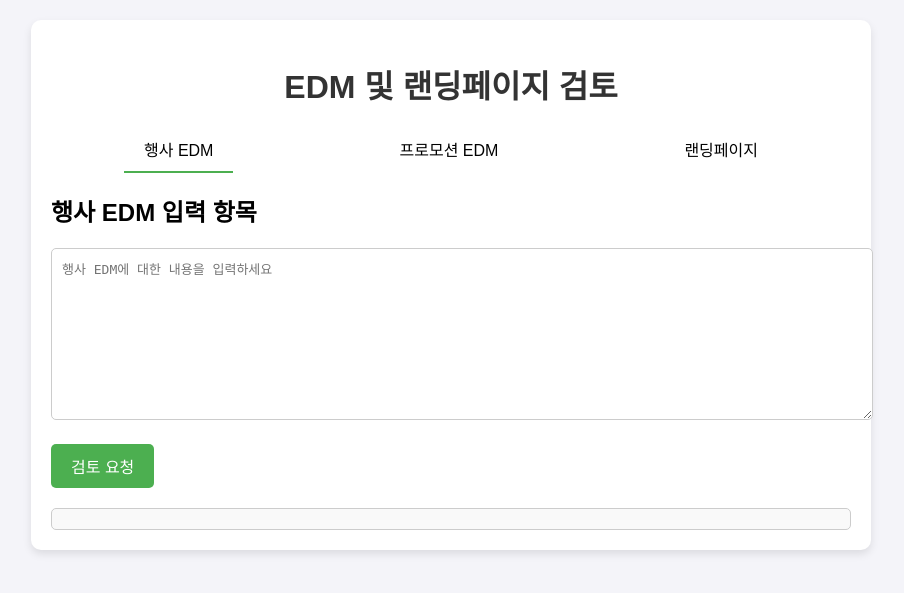
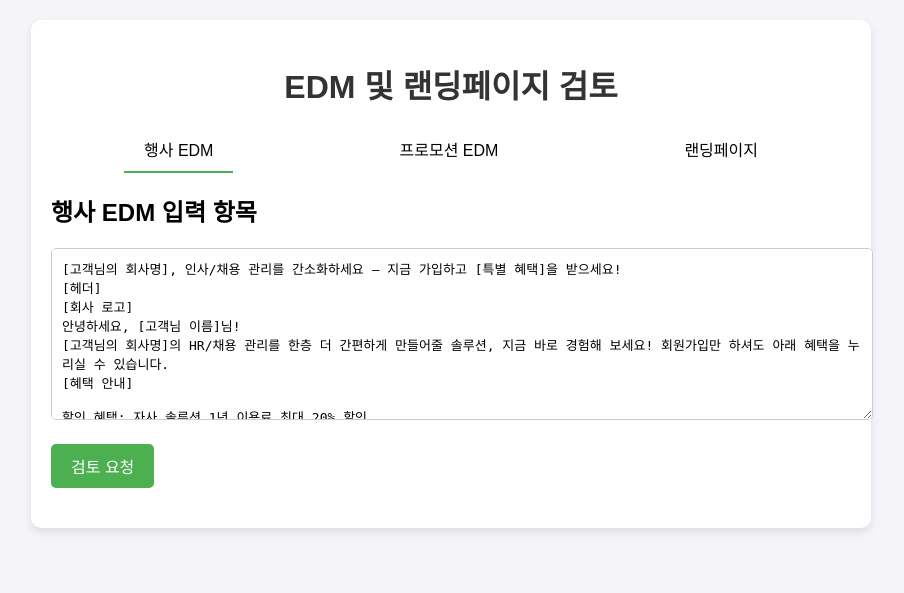
Before and after one commit to christopherhcho/sysp2, a Flask app: page / in a window 1280 px wide. Shown: the top 593 px of the page, without its empty margins (189-1093 px from the left). Run offline with Flask 3, Linux system fonts and the light colour scheme.

Commit message:
최종본

```diff
--- a/app.py
+++ b/app.py
@@ -67,7 +67,8 @@ def generate_prompt(tab, input_text):
                 16:40 – 17:00: 설문 및 경품 추첨 (EVENT)
                 참가 기회는 선착순 300명으로 한정되어 있으니, 지금 바로 신청하세요!
                 이 포럼을 통해 미래 경영의 방향을 제시할 최신 트렌드와 혜안을 만나보세요!
-                지금 바로 아래 링크를 통해 신청하세요!"""
+                지금 바로 아래 링크를 통해 신청하세요!
+                **예시 텍스트:**\n[고객님의 회사명], 인사/채용 관리를 간소화하세요 – 지금 가입하고 [특별 혜택]을 받으세요!\n[헤더]\n[회사 로고]\n안녕하세요, [고객님 이름]님!\n[고객님의 회사명]의 HR/채용 관리를 한층 더 간편하게 만들어줄 솔루션, 지금 바로 경험해 보세요! 회원가입만 하셔도 아래 혜택을 누리실 수 있습니다.\n[혜택 안내]\n\n할인 혜택: 자사 솔루션 1년 이용료 최대 20% 할인\n주요 자료 제공: 채용 성과를 높이는 가이드 무료 제공\n경품 이벤트: 가입 고객 대상 경품 추첨 이벤트(노트북, 스마트워치 등)\n지금 바로 가입하시고, 인사 관리의 모든 과정을 효율적으로 자동화해 보세요!\n[CTA 버튼]\n지금 가입하고 혜택 받기 [링크 삽입]\n[푸터]\n[회사 로고 및 주소]\n문의사항이 있으시면 언제든지 연락 주십시오.\n[소셜 미디어 링크 및 구독 해지 옵션]"""
 
     elif tab == 'promotion_edm':
         prompt = f"""
--- a/templates/index.html
+++ b/templates/index.html
@@ -74,10 +74,17 @@
         }
         .result {
             margin-top: 20px;
+        }
+        .result div {
+            background-color: #f9f9f9;
+            color: #333;
+            border: 1px solid #ccc;
             padding: 10px;
-            background-color: #f9f9f9;
-            border-radius: 5px;
-            border: 1px solid #ccc;
+            white-space: pre-wrap;
+        }
+        .highlight {
+            font-weight: bold;
+            color: #d9534f; /* 변경된 부분을 빨간색으로 강조 */
         }
     </style>
 </head>
@@ -87,27 +94,29 @@
 
         <!-- 탭 -->
         <div class="tabs">
-            <div class="tab active" data-tab="event">행사 EDM</div>
-            <div class="tab" data-tab="promotion">프로모션 EDM</div>
-            <div class="tab" data-tab="landing">랜딩페이지</div>
+            <div class="tab active" data-tab="event_edm">행사 EDM</div>
+            <div class="tab" data-tab="promotion_edm">프로모션 EDM</div>
+            <div class="tab" data-tab="landing_page">랜딩페이지</div>
         </div>
 
         <!-- 탭 콘텐츠 -->
-        <div id="event" class="tab-content active">
+        <div id="event_edm" class="tab-content active">
             <h2>행사 EDM 입력 항목</h2>
-            <textarea id="inputText-event" placeholder="행사 EDM에 대한 내용을 입력하세요"></textarea>
+            <textarea id="inputText-event_edm" placeholder="행사 EDM에 대한 내용을 입력하세요"></textarea>
         </div>
-        <div id="promotion" class="tab-content">
+        <div id="promotion_edm" class="tab-content">
             <h2>프로모션 EDM 입력 항목</h2>
-            <textarea id="inputText-promotion" placeholder="프로모션 EDM에 대한 내용을 입력하세요"></textarea>
+            <textarea id="inputText-promotion_edm" placeholder="프로모션 EDM에 대한 내용을 입력하세요"></textarea>
         </div>
-        <div id="landing" class="tab-content">
+        <div id="landing_page" class="tab-content">
             <h2>랜딩페이지 입력 항목</h2>
-            <textarea id="inputText-landing" placeholder="랜딩페이지에 대한 내용을 입력하세요"></textarea>
+            <textarea id="inputText-landing_page" placeholder="랜딩페이지에 대한 내용을 입력하세요"></textarea>
         </div>
 
         <button onclick="submitForm()">검토 요청</button>
         <div class="loading-message" id="loadingMessage" style="display: none;">로딩 중...</div>
+
+        <!-- 결과 영역 -->
         <div class="result" id="result"></div>
     </div>
 
@@ -118,9 +127,24 @@
                 document.querySelectorAll('.tab').forEach(t => t.classList.remove('active'));
                 document.querySelectorAll('.tab-content').forEach(content => content.classList.remove('active'));
                 this.classList.add('active');
-                document.getElementById(this.getAttribute('data-tab')).classList.add('active');
+                const activeTab = this.getAttribute('data-tab');
+                document.getElementById(activeTab).classList.add('active');
+                // 탭 전환 시 기본 텍스트 설정
+                document.getElementById('inputText-' + activeTab).value = defaultTexts[activeTab];
             });
         });
+
+        // 기본 텍스트 설정
+        const defaultTexts = {
+            event_edm: "[고객님의 회사명], 인사/채용 관리를 간소화하세요 – 지금 가입하고 [특별 혜택]을 받으세요!\n[헤더]\n[회사 로고]\n안녕하세요, [고객님 이름]님!\n[고객님의 회사명]의 HR/채용 관리를 한층 더 간편하게 만들어줄 솔루션, 지금 바로 경험해 보세요! 회원가입만 하셔도 아래 혜택을 누리실 수 있습니다.\n[혜택 안내]\n\n할인 혜택: 자사 솔루션 1년 이용료 최대 20% 할인\n주요 자료 제공: 채용 성과를 높이는 가이드 무료 제공\n경품 이벤트: 가입 고객 대상 경품 추첨 이벤트(노트북, 스마트워치 등)\n지금 바로 가입하시고, 인사 관리의 모든 과정을 효율적으로 자동화해 보세요!\n[CTA 버튼]\n지금 가입하고 혜택 받기 [링크 삽입]\n[푸터]\n[회사 로고 및 주소]\n문의사항이 있으시면 언제든지 연락 주십시오.\n[소셜 미디어 링크 및 구독 해지 옵션]",
+            promotion_edm: "**프로모션 EDM 기본 텍스트**",
+            landing_page: "**랜딩 페이지 기본 텍스트**"
+        };
+
+        window.onload = function() {
+            const activeTab = document.querySelector('.tab.active').getAttribute('data-tab');
+            document.getElementById('inputText-' + activeTab).value = defaultTexts[activeTab];
+        };
 
         // 서버로 데이터 전송
         function submitForm() {
@@ -140,8 +164,13 @@
             .then(data => {
                 document.getElementById('loadingMessage').style.display = 'none';
                 const resultElement = document.getElementById('result');
+
                 if (data.message) {
-                    resultElement.textContent = data.message;
+                    // 결과값을 div로 출력하고 수정된 부분 강조
+                    resultElement.innerHTML = `
+                        <h2>결과</h2>
+                        <div>${highlightChanges(inputText, data.message)}</div>
+                    `;
                 } else {
                     resultElement.textContent = "오류가 발생했습니다.";
                 }
@@ -151,6 +180,23 @@
                 document.getElementById('result').textContent = "서버와의 통신에 실패했습니다.";
             });
         }
+
+        // 수정된 부분 강조 함수
+        function highlightChanges(originalText, resultText) {
+            // 문장 단위로 텍스트를 분리
+            let originalSentences = originalText.split(/([.!?]\s)/); // 문장과 구분 기호 포함 분리
+            let resultSentences = resultText.split(/([.!?]\s)/);
+
+            let highlightedText = resultSentences.map((sentence, index) => {
+                // 문장 단위로 비교하고, 공백이나 특수문자 차이는 무시
+                if (originalSentences[index]?.trim() !== sentence.trim()) {
+                    return `<span class="highlight">${sentence}</span>`;
+                }
+                return sentence;
+            }).join('');
+
+            return highlightedText;
+        }
     </script>
 </body>
 </html>
```
